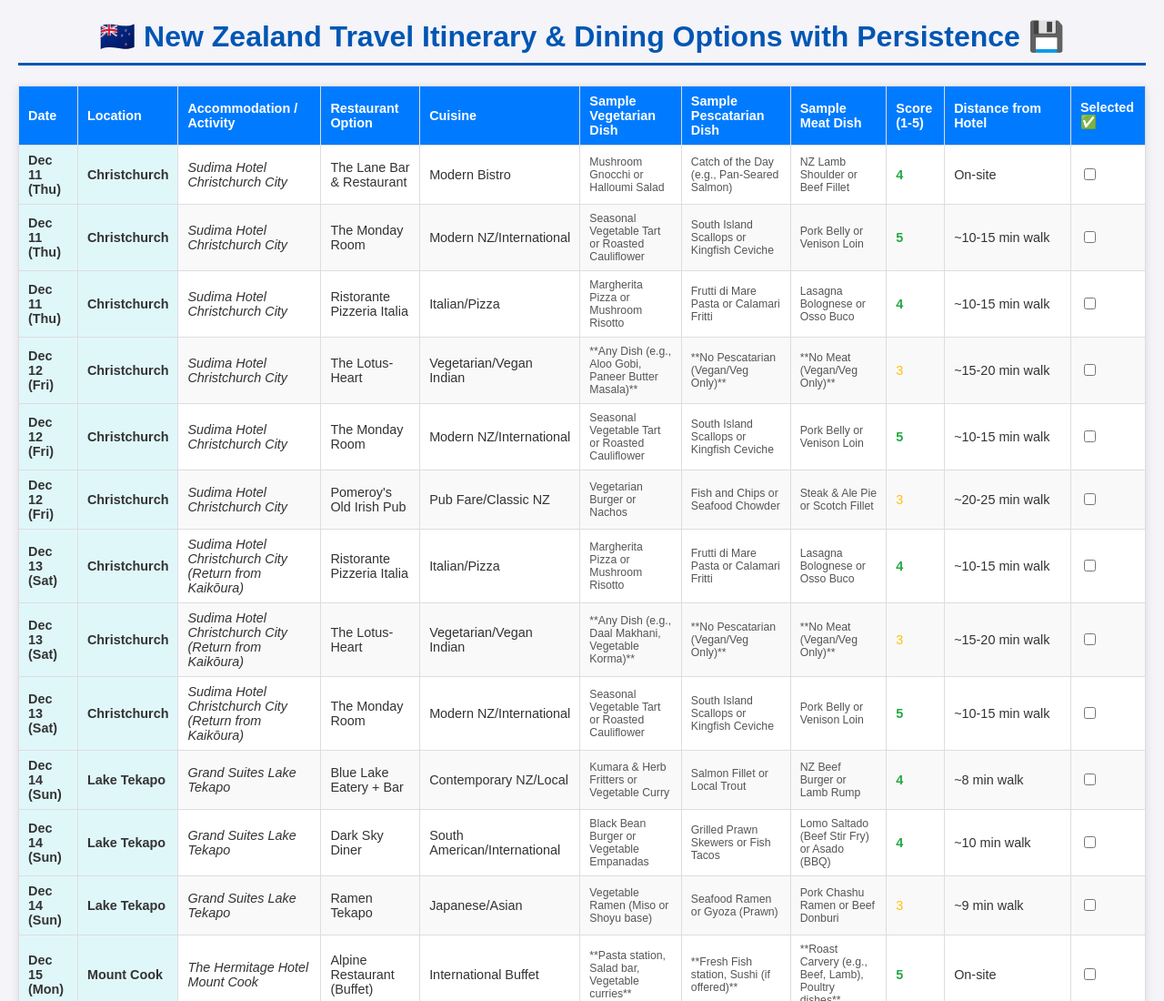
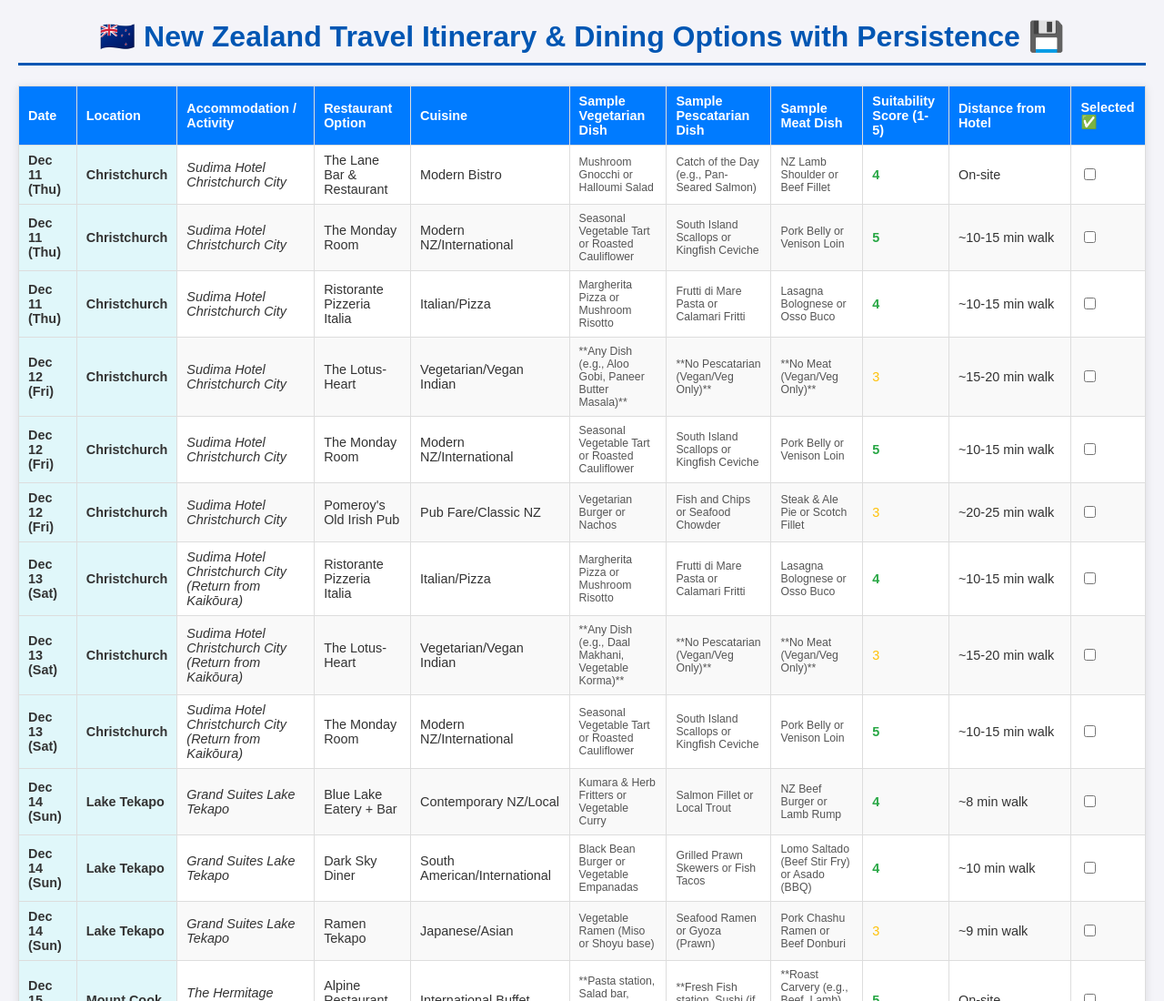
Before and after one commit to pvenkates16/nz-dining, a plain HTML site: page index.html in a window 1280 px wide. Shown: the top 1100 px of the page at 91% size. Drawn offline with Linux system fonts and the light colour scheme.

Commit message:
Add files via upload

```diff
--- a/index.html
+++ b/index.html
@@ -76,7 +76,7 @@
                 <th title="Highly likely dish">Sample Vegetarian Dish</th>
                 <th title="Highly likely dish">Sample Pescatarian Dish</th>
                 <th title="Highly likely dish">Sample Meat Dish</th>
-                <th>Score (1-5)</th>
+                <th>Suitability Score (1-5)</th>
                 <th>Distance from Hotel</th>
                 <th>Selected ✅</th>
             </tr>
```
